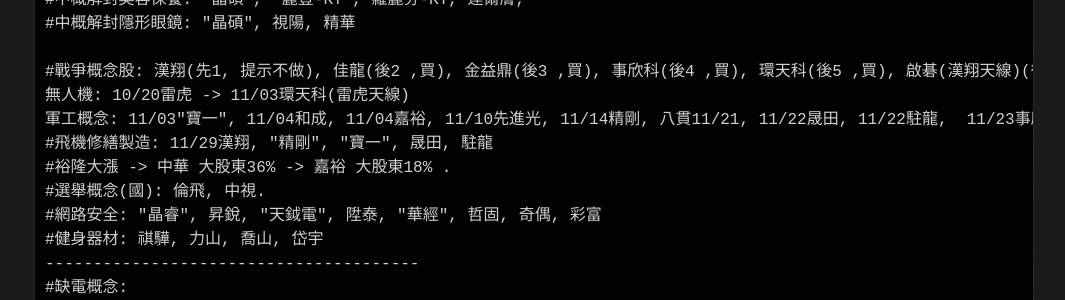
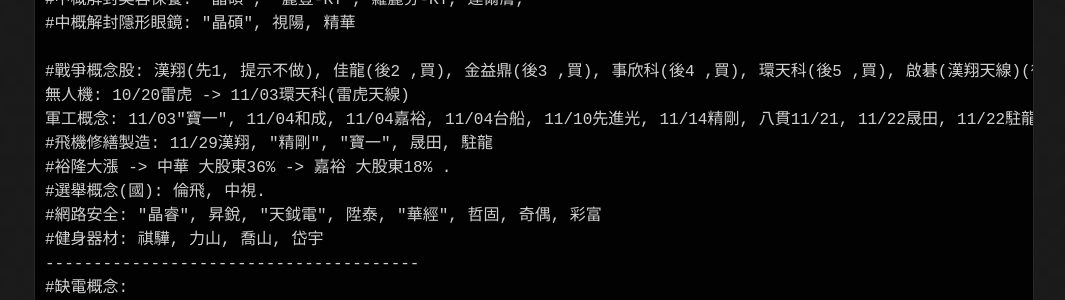
Before and after one commit to lepg5487/Stock_God, a Jekyll site: the page built from index.md, in a window 1280 px wide and 1400 px high, scrolled down 72377 px. Shown: the part 341-641 px from the top of the window, without its empty margins (106-1171 px from the left). Built offline with Jekyll 4.4.1, drawn with Linux system fonts in a browser that asks for light colours; our own code applies the rules of GitHub Pages for plain Markdown files; some of the changed text lies outside the part shown.

Commit message:
Update index.md

```diff
--- a/index.md
+++ b/index.md
@@ -2925,7 +2925,7 @@
 
 #戰爭概念股: 漢翔(先1, 提示不做), 佳龍(後2 ,買), 金益鼎(後3 ,買), 事欣科(後4 ,買), 環天科(後5 ,買), 啟碁(漢翔天線)(後6, 買)
 無人機: 10/20雷虎 -> 11/03環天科(雷虎天線)
-軍工概念: 11/03"寶一", 11/04和成, 11/04嘉裕, 11/10先進光, 11/14精剛, 八貫11/21, 11/22晟田, 11/22駐龍,  11/23事欣科, 11/24飛宏, 11/30錸寶, 12/01華孚, 12/01智晶, 12/05全訊,
+軍工概念: 11/03"寶一", 11/04和成, 11/04嘉裕, 11/04台船, 11/10先進光, 11/14精剛, 八貫11/21, 11/22晟田, 11/22駐龍,  11/23事欣科, 11/24飛宏, 11/30錸寶, 12/01華孚, 12/01智晶, 12/05全訊,
 #飛機修繕製造: 11/29漢翔, "精剛", "寶一", 晟田, 駐龍
 #裕隆大漲 -> 中華 大股東36% -> 嘉裕 大股東18% .
 #選舉概念(國): 倫飛, 中視.
```
